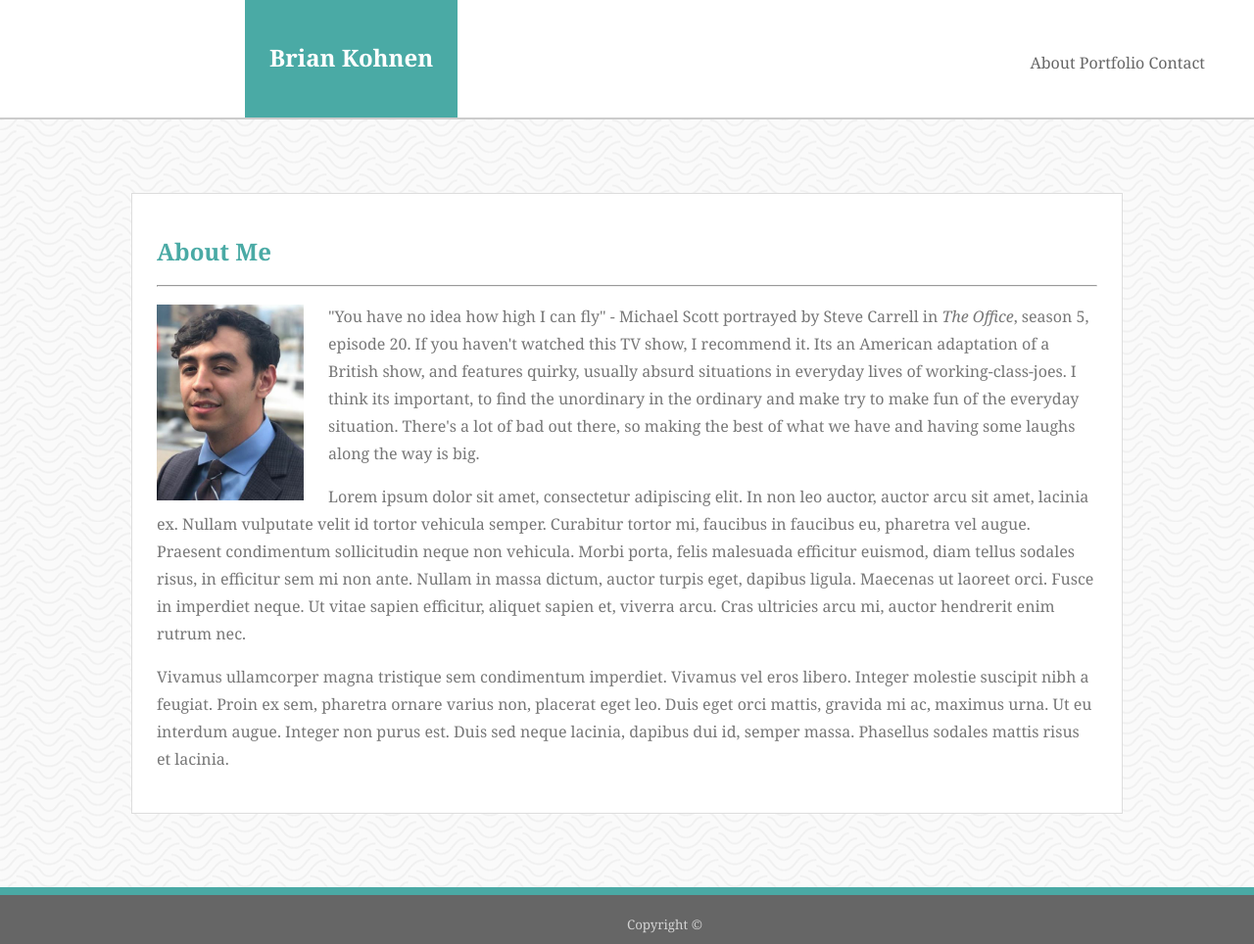
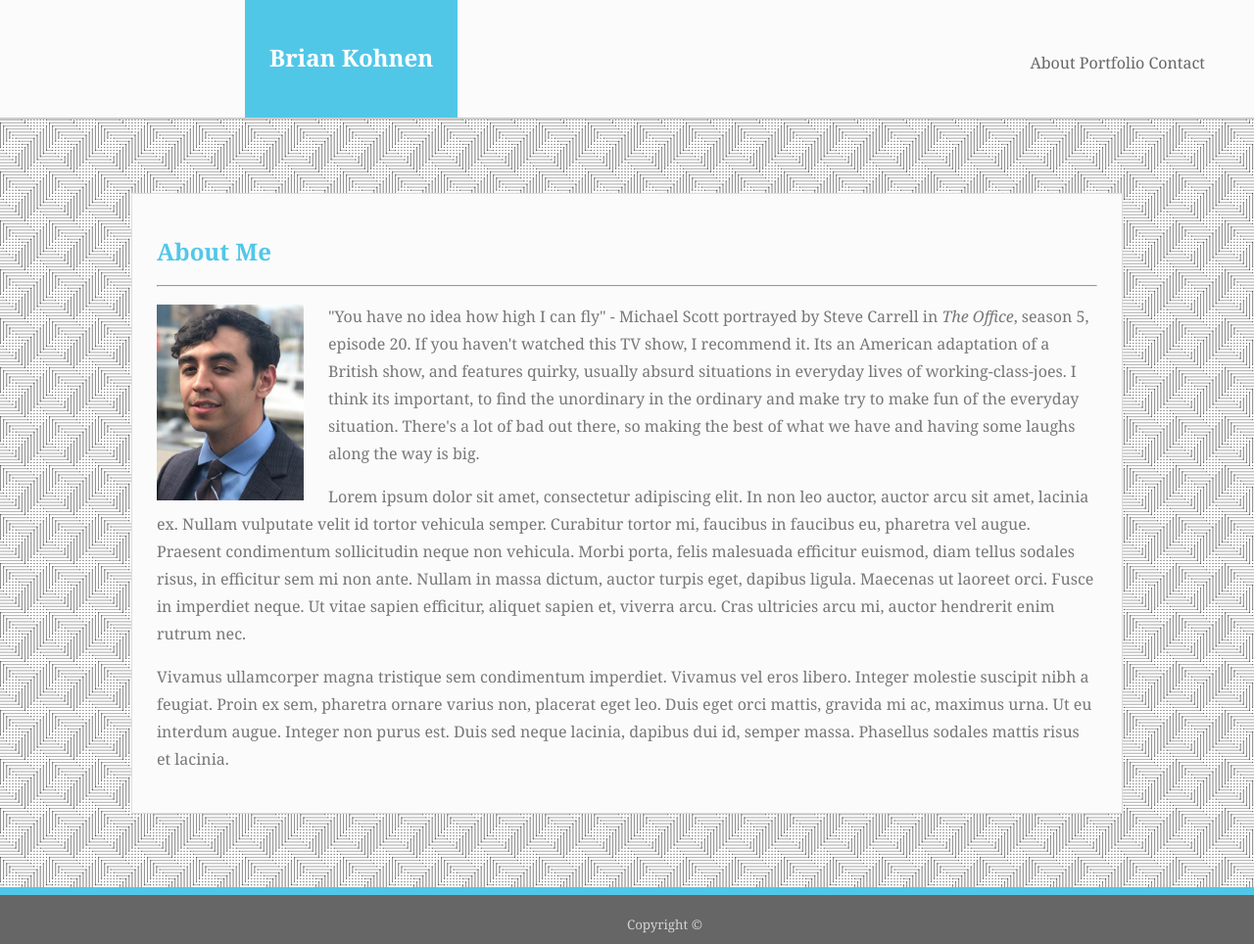
Before and after one commit to briankohnen/Basic-Portfolio, a plain HTML site: page index.html in a window 1280 px wide. Shown: the whole page at 98% size. Drawn offline with Linux system fonts and the light colour scheme; a script that the page names is missing.

Commit message:
changed background to all .html files, slight color changes in style.css

```diff
--- a/assets/css/style.css
+++ b/assets/css/style.css
@@ -11,7 +11,7 @@ body {
 #headContainer {
     width: 100%;
     height: 120px;
-    background: #ffffff;
+    background: #fbfbfb;
     text-align: right;
     position: relative;
     top: 0;
@@ -19,7 +19,7 @@ body {
 }
 
 #nameLogo {
-    background: #4aaaa5;
+    background: #51C7E8;
     position: absolute;
     top: 0px;
     bottom: 0px;
@@ -45,7 +45,7 @@ a:visited {
 }
 
 a:hover {
-    color: #4aaaa5;
+    color: #51C7E8;
     text-decoration: underline;
 }
 
@@ -60,11 +60,11 @@ a:active {
 }
 
 h1 {
-    color: #4aaaa5;
+    color: #51C7E8;
 }
 
 #contentSection {
-    background: #ffffff;
+    background: #fbfbfb;
     max-width: 960px;
     margin: 75px auto;
     padding: 25px;
@@ -80,7 +80,7 @@ h1 {
 
 #footer {
     width: 100%;
-    border-top: 8px solid #4aaaa5;
+    border-top: 8px solid #51C7E8;
     height: 50px;
     background: #666666;
 }
@@ -93,7 +93,7 @@ small {
 }
 
 #portfolioSection {
-    background: #ffffff;
+    background: #fbfbfb;
     max-width: 960px;
     margin: 75px auto;
     padding: 25px;
@@ -115,7 +115,7 @@ small {
   }
 
 .itemLogo {
-    background: #4aaaa5;
+    background: #51C7E8;
     position: relative;
     bottom: 75px;
     width: 200px;
@@ -126,7 +126,7 @@ small {
 }
 
 #contactSection {
-    background: #ffffff;
+    background: #fbfbfb;
     max-width: 960px;
     margin: 75px auto;
     padding: 25px;
--- a/index.html
+++ b/index.html
@@ -8,7 +8,7 @@
     <link rel='stylesheet' type='text/css' media='screen' href='assets/css/style.css'>
     <script src='main.js'></script>
 </head>
-<body background="assets/images/papyrus.png">
+<body background="assets/images/crossline-dots.png">
 
     <section id="headContainer">
 
```
Also changed, not shown: contact.html (+1 -1 lines), portfolio.html (+1 -1 lines), assets/images/crossline-dots.png (added), assets/images/prism.png (added).
